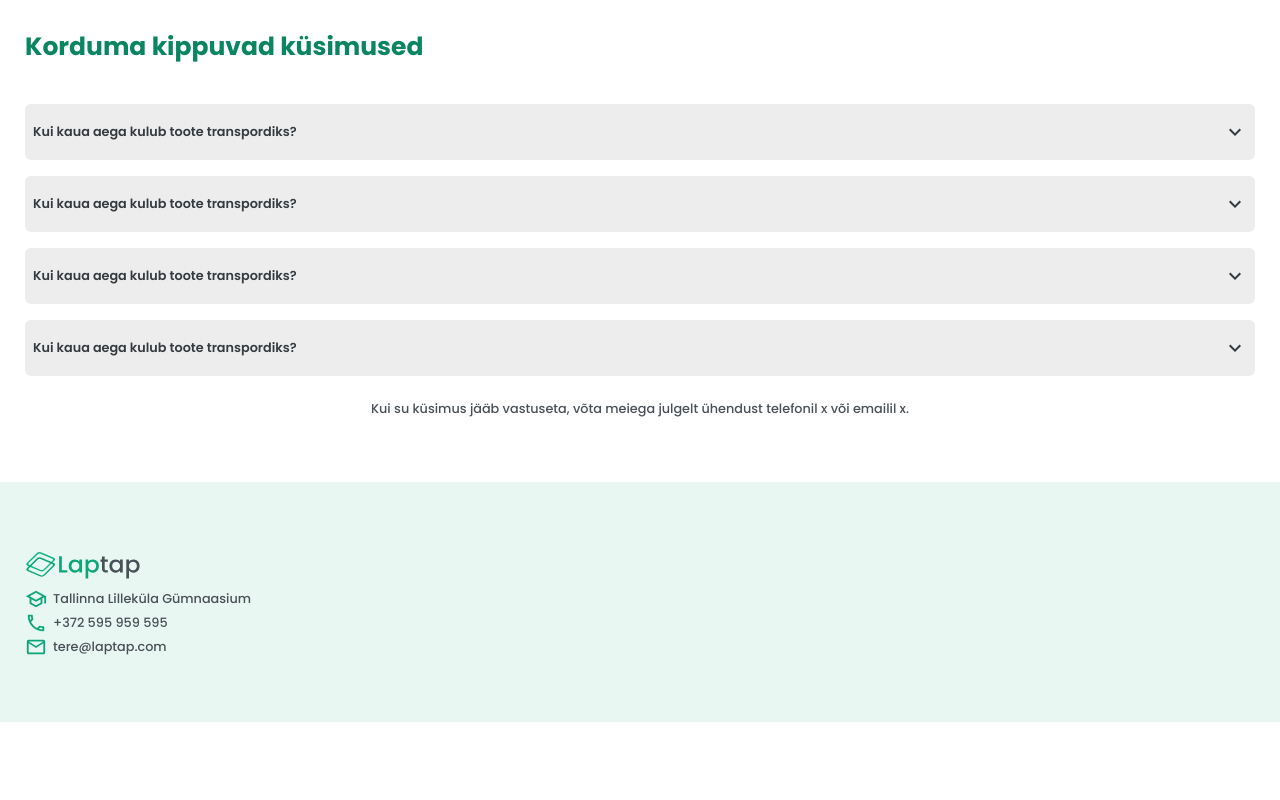
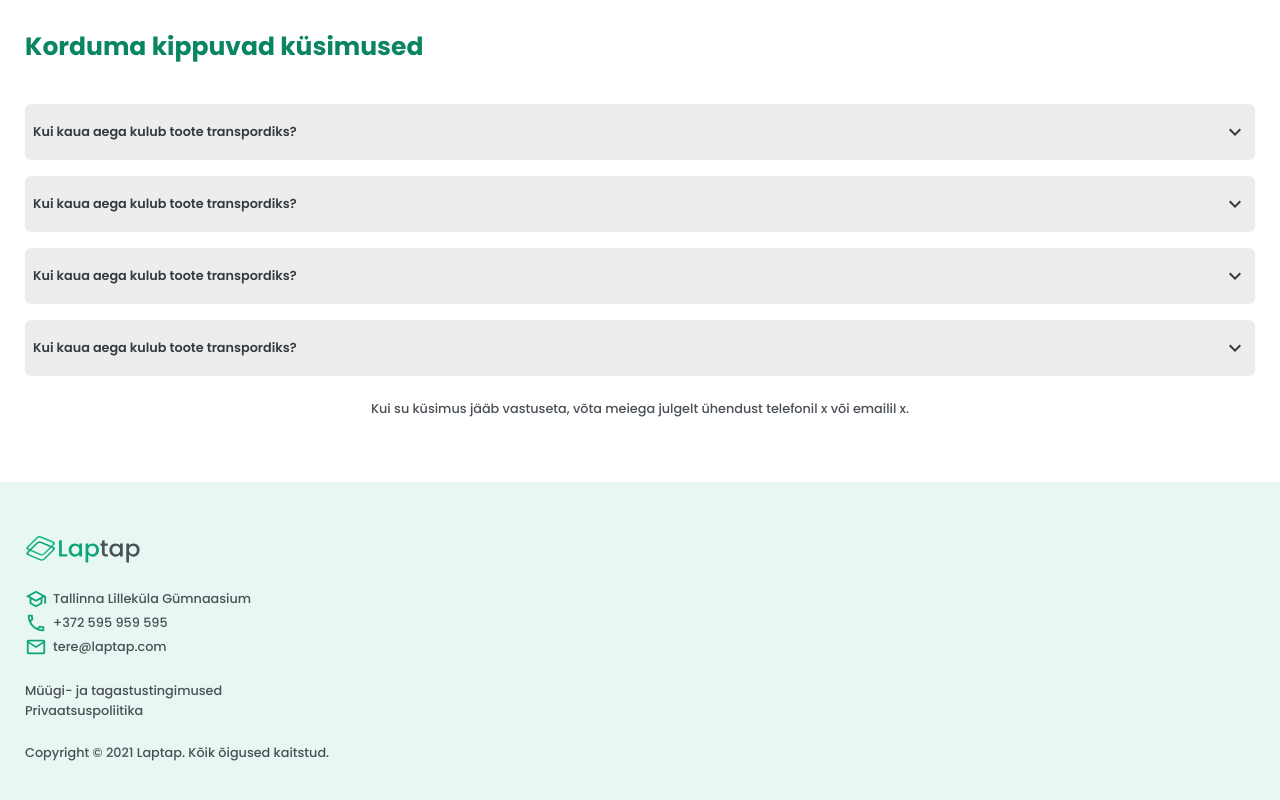
Before and after one commit to martinvali/Laptap, a plain HTML site: page index.html in a window 1280 px wide. Shown: the part 4110-4910 px from the top of the page. Before the commit the page ends 4832 px from the top, so only its background shows below. Drawn offline with Linux system fonts and the light colour scheme.

Commit message:
Finish footer

```diff
--- a/css/general.css
+++ b/css/general.css
@@ -43,6 +43,14 @@ img {
 
 .bg-dark {
   background-color: #343a40;
+}
+
+.p-top-48 {
+  padding-top: 4.8rem;
+}
+
+.p-btm-48 {
+  padding-bottom: 4.8rem;
 }
 
 .p-top-64 {
@@ -158,7 +166,7 @@ img {
   flex-direction: row;
 }
 
-.footer-contact-text {
+.footer-text {
   font-size: 1.28rem;
   color: #495057;
   font-weight: 500;
--- a/css/style.css
+++ b/css/style.css
@@ -228,13 +228,17 @@ VERTICAL SPACING:
 
 /* FOOTER */
 
+.logo-footer {
+  margin-bottom: 1.6rem;
+}
+
 .footer-flex-container {
   display: flex;
   flex-direction: column;
-  gap: 1.6rem;
+  gap: 2.4rem;
 }
 
-.footer-contact-info {
+.footer-container {
   display: flex;
   flex-direction: column;
   gap: 0.2rem;
--- a/index.html
+++ b/index.html
@@ -327,31 +327,36 @@
         </div>
       </section>
     </main>
-    <footer class="footer outer-container bg-primary p-btm-64 p-top-64">
-      <img src="logo1.svg" class="logo" alt="Laptap logo" />
+    <footer class="footer outer-container bg-primary p-btm-48 p-top-48">
+      <img src="logo1.svg" class="logo logo-footer" alt="Laptap logo" />
       <div class="footer-flex-container">
-        <div class="footer-contact-info">
+        <div class="footer-container">
           <div class="footer-contact">
             <img
               src="school.svg"
               class="footer-contact-icon"
               alt="school icon"
             />
-            <p class="footer-contact-text">Tallinna Lilleküla Gümnaasium</p>
+            <p class="footer-text">Tallinna Lilleküla Gümnaasium</p>
           </div>
           <div class="footer-contact">
             <img src="call.svg" class="footer-contact-icon" alt="phone icon" />
-            <a class="footer-contact-text" href="tel:+37256843090"
-              >+372 595 959 595</a
-            >
+            <a class="footer-text" href="tel:+37256843090">+372 595 959 595</a>
           </div>
           <div class="footer-contact">
             <img src="email.svg" class="footer-contact-icon" alt="email icon" />
-            <a class="footer-contact-text" href="mailto:tere@laptap.com"
+            <a class="footer-text" href="mailto:tere@laptap.com"
               >tere@laptap.com</a
             >
           </div>
         </div>
+        <div class="footer-container">
+          <a href="#" class="footer-text">Müügi- ja tagastustingimused</a>
+          <a href="#" class="footer-text">Privaatsuspoliitika</a>
+        </div>
+        <p class="footer-text">
+          Copyright © 2021 Laptap. Kõik õigused kaitstud.
+        </p>
       </div>
     </footer>
   </body>
```
